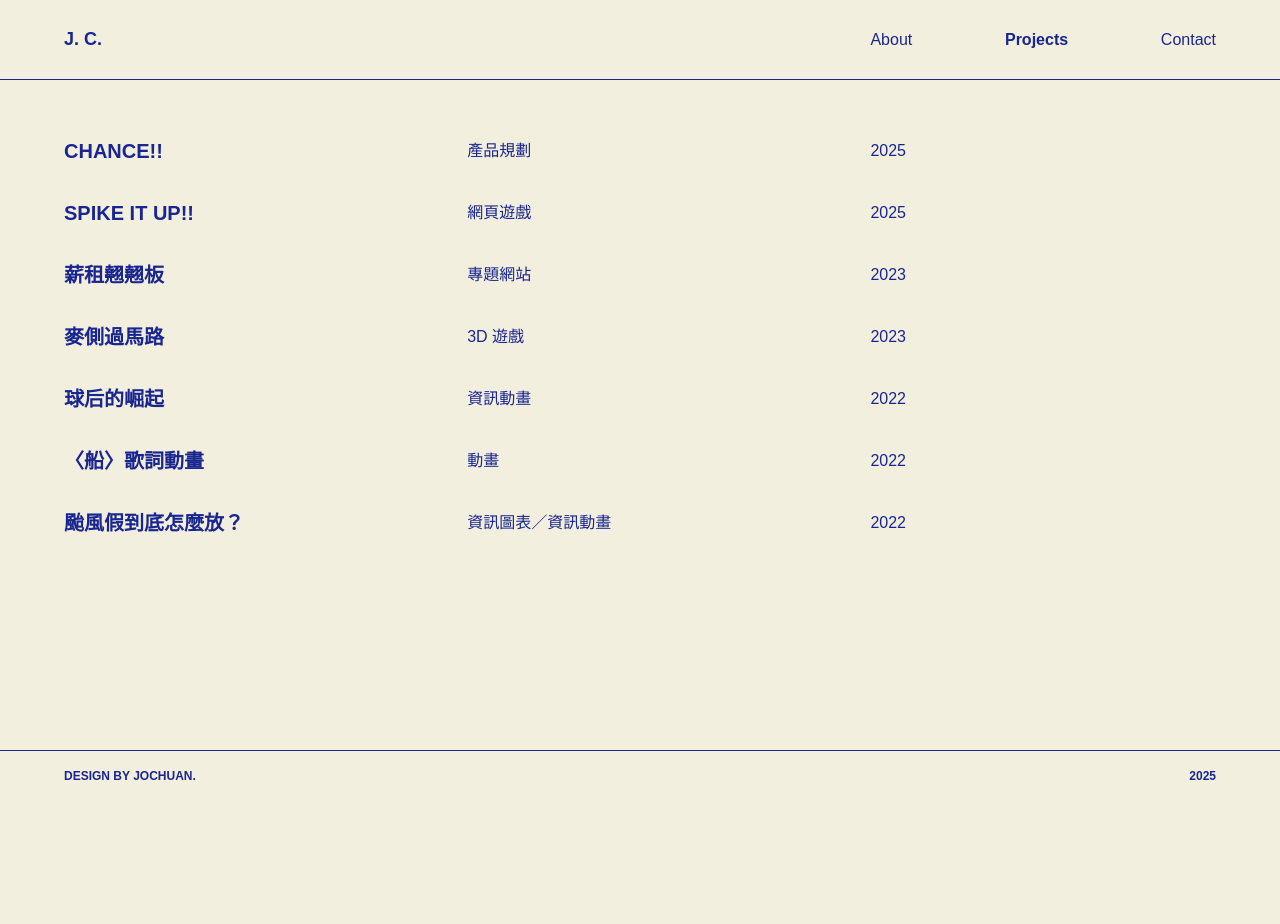
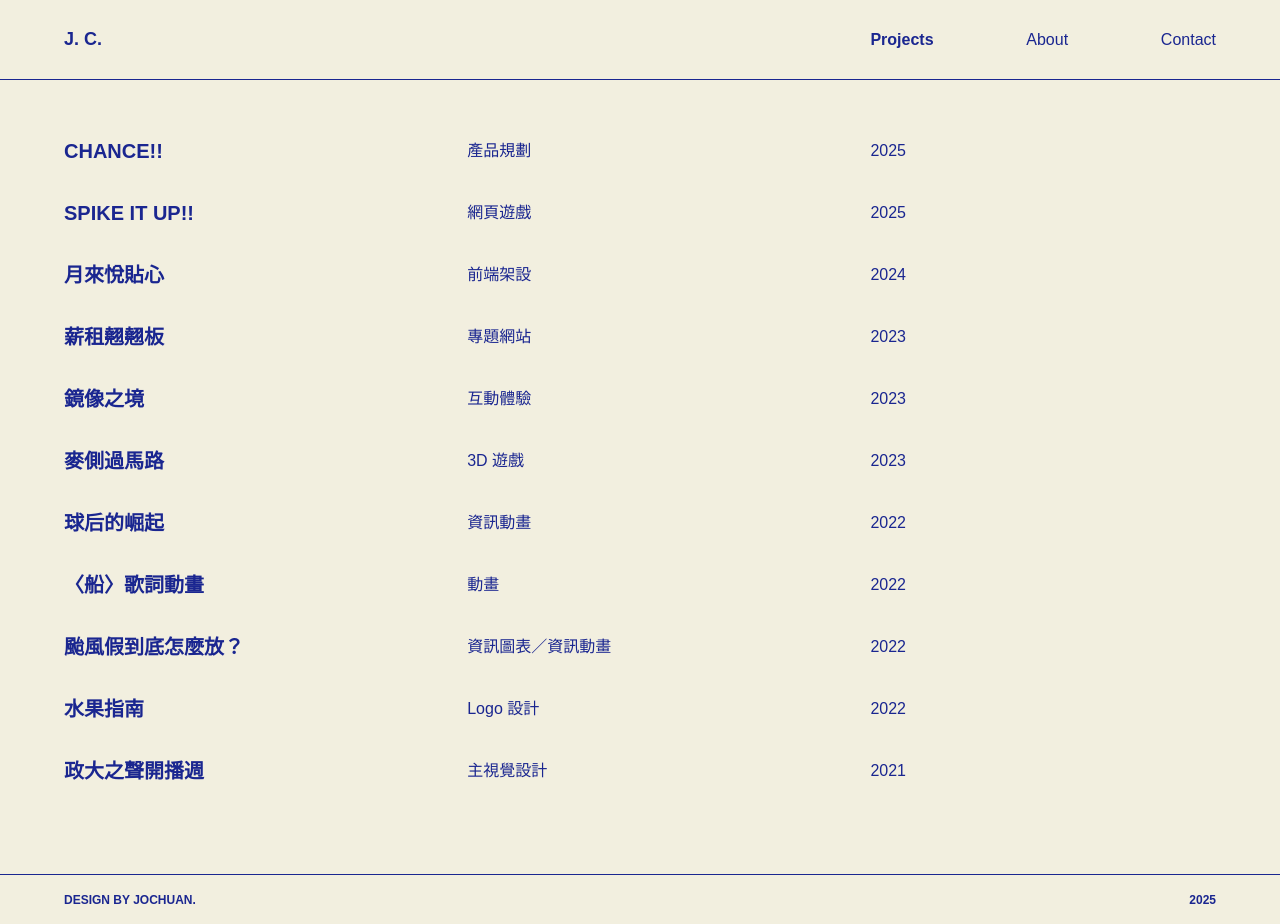
Before and after one commit to jochuany/jo-chuan-portfolio, a Next.js app: page /projects in a window 1280 px wide. Before the commit the page ends 800 px from the top, so only its background shows below. Built offline with nearby package versions, Linux system fonts and the light colour scheme.

Commit message:
change nav and add more projects
20251217

```diff
--- a/src/app/projects/page.js
+++ b/src/app/projects/page.js
@@ -3,7 +3,7 @@ import Image from "next/image";
 export default function Projects() {
   return (
     <>
-      <div className="flex w-screen h-auto pt-10 md:h-[calc(100vh-130px)] justify-center items-start text-[#1a2690] bg-[#f2efdf]">
+      <div className="flex w-screen h-auto pt-10 justify-center items-start text-[#1a2690] bg-[#f2efdf]">
 
         <div className="flex flex-col w-[90%] mb-18">
 
@@ -15,7 +15,7 @@ export default function Projects() {
             </div>
           </a>
 
-          <a href="/projects/chance" className="hover:bg-[#1a2690] hover:text-[#f2efdf] group transition-all duration-300 ease">
+          <a href="/projects/spike" className="hover:bg-[#1a2690] hover:text-[#f2efdf] group transition-all duration-300 ease">
             <div className="w-full pt-4 pb-4 flex flex-col md:flex-row justify-between items-start md:items-center group-hover:pl-6 transition-all duration-300 ease">
               <div className="md:w-[30%] text-[20px] font-bold mb-2 md:mb-0">SPIKE IT UP!!</div>
               <div className="md:w-[30%] text-[16px] font-medium">網頁遊戲</div>
@@ -23,7 +23,15 @@ export default function Projects() {
             </div>
           </a>
 
-          <a href="/projects/chance" className="hover:bg-[#1a2690] hover:text-[#f2efdf] group transition-all duration-300 ease">
+          <a href="/projects/period" className="hover:bg-[#1a2690] hover:text-[#f2efdf] group transition-all duration-300 ease">
+            <div className="w-full pt-4 pb-4 flex flex-col md:flex-row justify-between items-start md:items-center group-hover:pl-6 transition-all duration-300 ease">
+              <div className="md:w-[30%] text-[20px] font-bold mb-2 md:mb-0">月來悅貼心</div>
+              <div className="md:w-[30%] text-[16px] font-medium">前端架設</div>
+              <div className="md:w-[30%] text-[16px] font-medium">2024</div>
+            </div>
+          </a>
+
+          <a href="/projects/report" className="hover:bg-[#1a2690] hover:text-[#f2efdf] group transition-all duration-300 ease">
             <div className="w-full pt-4 pb-4 flex flex-col md:flex-row justify-between items-start md:items-center group-hover:pl-6 transition-all duration-300 ease">
               <div className="md:w-[30%] text-[20px] font-bold mb-2 md:mb-0">薪租翹翹板</div>
               <div className="md:w-[30%] text-[16px] font-medium">專題網站</div>
@@ -31,7 +39,15 @@ export default function Projects() {
             </div>
           </a>
 
-          <a href="/projects/chance" className="hover:bg-[#1a2690] hover:text-[#f2efdf] group transition-all duration-300 ease">
+          <a href="/projects/mirror" className="hover:bg-[#1a2690] hover:text-[#f2efdf] group transition-all duration-300 ease">
+            <div className="w-full pt-4 pb-4 flex flex-col md:flex-row justify-between items-start md:items-center group-hover:pl-6 transition-all duration-300 ease">
+              <div className="md:w-[30%] text-[20px] font-bold mb-2 md:mb-0">鏡像之境</div>
+              <div className="md:w-[30%] text-[16px] font-medium">互動體驗</div>
+              <div className="md:w-[30%] text-[16px] font-medium">2023</div>
+            </div>
+          </a>
+
+          <a href="/projects/cross" className="hover:bg-[#1a2690] hover:text-[#f2efdf] group transition-all duration-300 ease">
             <div className="w-full pt-4 pb-4 flex flex-col md:flex-row justify-between items-start md:items-center group-hover:pl-6 transition-all duration-300 ease">
               <div className="md:w-[30%] text-[20px] font-bold mb-2 md:mb-0">麥側過馬路</div>
               <div className="md:w-[30%] text-[16px] font-medium">3D 遊戲</div>
@@ -39,7 +55,7 @@ export default function Projects() {
             </div>
           </a>
 
-          <a href="/projects/chance" className="hover:bg-[#1a2690] hover:text-[#f2efdf] group transition-all duration-300 ease">
+          <a href="/projects/tennis" className="hover:bg-[#1a2690] hover:text-[#f2efdf] group transition-all duration-300 ease">
             <div className="w-full pt-4 pb-4 flex flex-col md:flex-row justify-between items-start md:items-center group-hover:pl-6 transition-all duration-300 ease">
               <div className="md:w-[30%] text-[20px] font-bold mb-2 md:mb-0">球后的崛起</div>
               <div className="md:w-[30%] text-[16px] font-medium">資訊動畫</div>
@@ -47,7 +63,7 @@ export default function Projects() {
             </div>
           </a>
 
-          <a href="/projects/chance" className="hover:bg-[#1a2690] hover:text-[#f2efdf] group transition-all duration-300 ease">
+          <a href="/projects/boat" className="hover:bg-[#1a2690] hover:text-[#f2efdf] group transition-all duration-300 ease">
             <div className="w-full pt-4 pb-4 flex flex-col md:flex-row justify-between items-start md:items-center group-hover:pl-6 transition-all duration-300 ease">
               <div className="md:w-[30%] text-[20px] font-bold mb-2 md:mb-0">〈船〉歌詞動畫</div>
               <div className="md:w-[30%] text-[16px] font-medium">動畫</div>
@@ -55,11 +71,27 @@ export default function Projects() {
             </div>
           </a>
 
-          <a href="/projects/chance" className="hover:bg-[#1a2690] hover:text-[#f2efdf] group transition-all duration-300 ease">
+          <a href="/projects/typhoon" className="hover:bg-[#1a2690] hover:text-[#f2efdf] group transition-all duration-300 ease">
             <div className="w-full pt-4 pb-4 flex flex-col md:flex-row justify-between items-start md:items-center group-hover:pl-6 transition-all duration-300 ease">
               <div className="md:w-[30%] text-[20px] font-bold mb-2 md:mb-0">颱風假到底怎麼放？</div>
               <div className="md:w-[30%] text-[16px] font-medium">資訊圖表／資訊動畫</div>
               <div className="md:w-[30%] text-[16px] font-medium">2022</div>
+            </div>
+          </a>
+
+          <a href="/projects/zhinan" className="hover:bg-[#1a2690] hover:text-[#f2efdf] group transition-all duration-300 ease">
+            <div className="w-full pt-4 pb-4 flex flex-col md:flex-row justify-between items-start md:items-center group-hover:pl-6 transition-all duration-300 ease">
+              <div className="md:w-[30%] text-[20px] font-bold mb-2 md:mb-0">水果指南</div>
+              <div className="md:w-[30%] text-[16px] font-medium">Logo 設計</div>
+              <div className="md:w-[30%] text-[16px] font-medium">2022</div>
+            </div>
+          </a>
+
+          <a href="/projects/vnccu" className="hover:bg-[#1a2690] hover:text-[#f2efdf] group transition-all duration-300 ease">
+            <div className="w-full pt-4 pb-4 flex flex-col md:flex-row justify-between items-start md:items-center group-hover:pl-6 transition-all duration-300 ease">
+              <div className="md:w-[30%] text-[20px] font-bold mb-2 md:mb-0">政大之聲開播週</div>
+              <div className="md:w-[30%] text-[16px] font-medium">主視覺設計</div>
+              <div className="md:w-[30%] text-[16px] font-medium">2021</div>
             </div>
           </a>
 
--- a/src/components/NavBar.js
+++ b/src/components/NavBar.js
@@ -15,8 +15,8 @@ export default function NavBar() {
     const pathname = usePathname();
 
     const navLinks = [
+        { name: "Projects", href: "/projects" },
         { name: "About", href: "/about" },
-        { name: "Projects", href: "/projects" },
         { name: "Contact", href: "/contact" },
     ];
 
@@ -32,7 +32,7 @@ export default function NavBar() {
                 </div>
 
                 {/* pc menu */}
-                <div className="w-[30%] flex justify-between">
+                <div className="hidden w-[30%] md:flex justify-between">
 
                     {navLinks.map((link) => {
                         const isActive = pathname === link.href;
```
